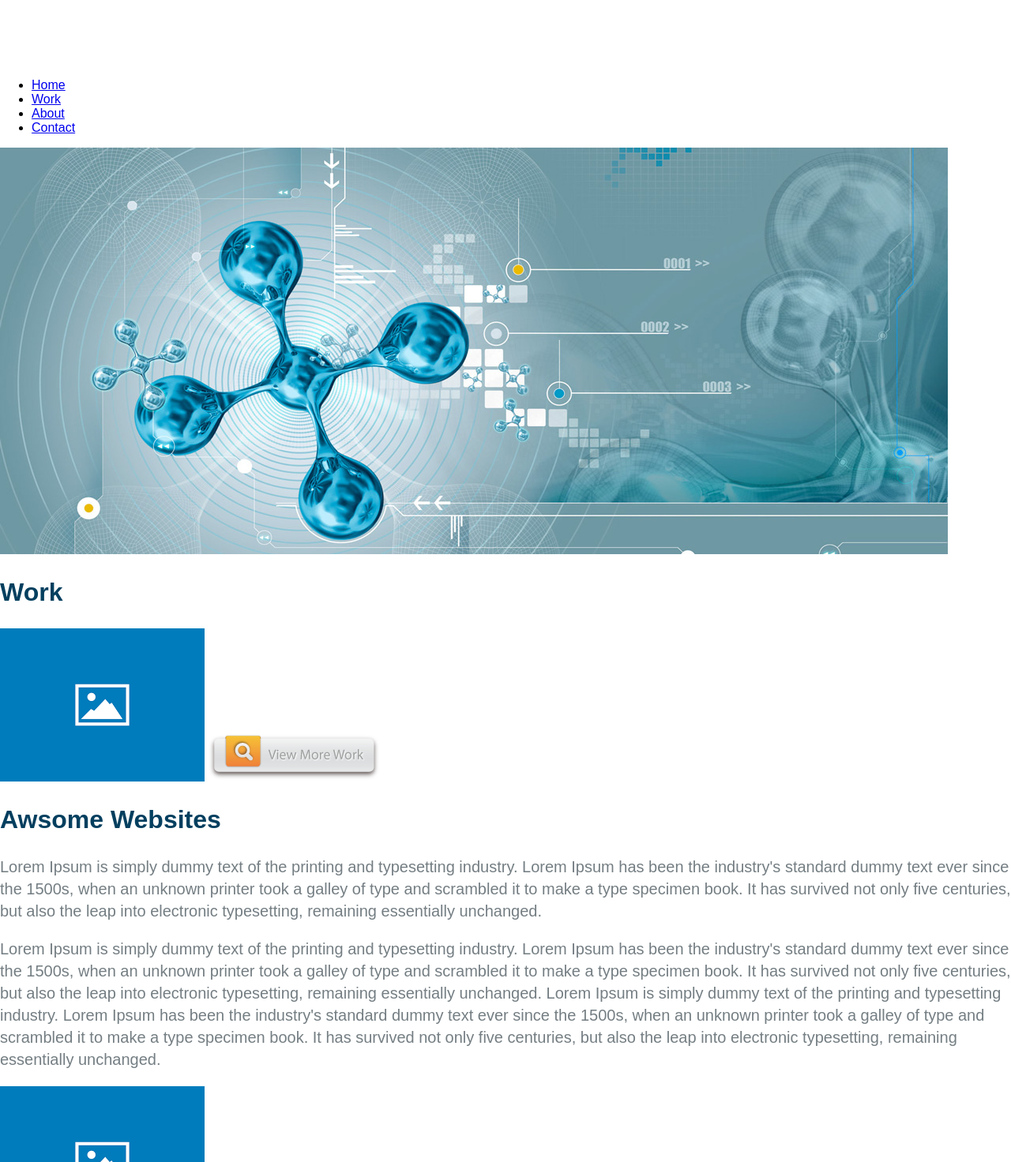
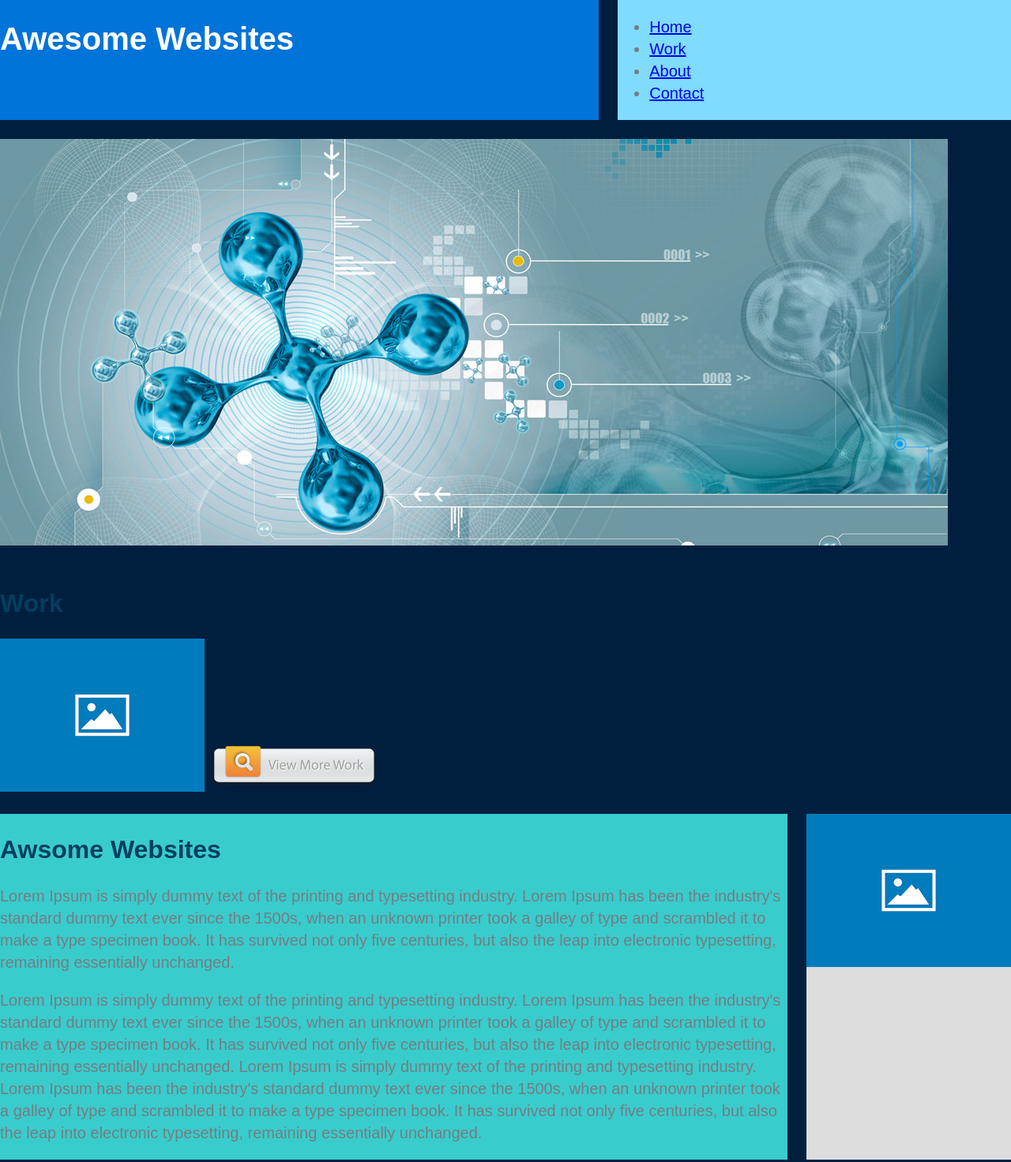
Before and after one commit to MiguelM10/ADPR4858, a plain HTML site: page assignments/class template/class_template.html in a window 1280 px wide. Shown: the top 1472 px of the page at 79% size. Drawn offline with nearby package versions, Linux system fonts and the light colour scheme.

Commit message:
Template First Part

```diff
--- a/assignments/class template/class_template.html
+++ b/assignments/class template/class_template.html
@@ -30,51 +30,73 @@
 
 <body>
 <div class="container">
+    <header class="site-id">
+        <h1>Awesome Websites</h1>
+    </header>
 
-    <h1>Awesome Websites</h1>
 
     <!-- Navigation -->
+    <nav class="menu">
         <ul>
             <li><a href="#">Home</a></li>
             <li><a href="#">Work</a></li>
             <li><a href="#">About</a></li>
             <li><a href="#">Contact</a></li>
         </ul>
+    </nav>
 
 
 
+<section>
     <img src="images/promoGraphic.jpg" alt="Awsome Website Hero Promo">
+</section>
+
 
 
 
 
 
 <!-- work -->
-
+<section>
     <h2>Work</h2>
     <img src="images/thumb.png" alt="Project 1">
 
     <img src="images/button.png" alt="View More Work">
+</section>
+
 
     <!-- Content -->
+
+    <section class="company">
         <h2>Awsome Websites</h2>
 
 
         <p>Lorem Ipsum is simply dummy text of the printing and typesetting industry. Lorem Ipsum has been the industry's standard dummy text ever since the 1500s, when an unknown printer took a galley of type and scrambled it to make a type specimen book. It has survived not only five centuries, but also the leap into electronic typesetting, remaining essentially unchanged.</p>
 
        <p> Lorem Ipsum is simply dummy text of the printing and typesetting industry. Lorem Ipsum has been the industry's standard dummy text ever since the 1500s, when an unknown printer took a galley of type and scrambled it to make a type specimen book. It has survived not only five centuries, but also the leap into electronic typesetting, remaining essentially unchanged. Lorem Ipsum is simply dummy text of the printing and typesetting industry. Lorem Ipsum has been the industry's standard dummy text ever since the 1500s, when an unknown printer took a galley of type and scrambled it to make a type specimen book. It has survived not only five centuries, but also the leap into electronic typesetting, remaining essentially unchanged.</p>
+    </section>
 
+       <aside class="company-image">
            <img src="images/thumb.png" alt="Company Thumbnail">
+        </aside>
+
+
+
 
 
     <!-- Quote -->
+    <section>
         <h3>Generally you don't see that kind of behavior in a major appliance.</h3>
         <p>- Peter Venkman</p>
+    </section>
+
 
 
     <!-- Footer  -->
+    <footer>
         <h2>Connect with us</h2>
         <p>Awesome Websites &copy; 2022</p>
+    </footer>
 
 </div><!--close container -->
 </body>
--- a/assignments/class template/css/inclass.css
+++ b/assignments/class template/css/inclass.css
@@ -25,9 +25,45 @@ h3 {
     font-size: 1.5rem;
     color: var(--primary-color)
 }
-p {
+p, ul, ol {
     font-size: 1.25rem;
     line-height: 1.75rem;
     color: var(--neutral-grey);
+}
+.img {
+    max-width: 100%;
+}
 
+ /************ Layout *************/
+ .container{
+     background-color: #001f3f;
+     width: min(95%, 75 rem);
+     margin: 0 auto;
+     display: grid;
+     gap: 1.5rem;
+     grid-template-columns: repeat (12,1fr);
+ }
+ .container>*{
+     grid-column: span 12;
+ }
+
+ /* Desktop Layout*/
+ @media screen and (min-width: 40rem) {
+
+ .site-id {
+     grid-column: 1 / span 6;
+     background-color: #0074D9;
+ }
+  .menu {
+      grid-column: 7/ span 6;
+      background-color: #7FDBFF;
+  }
+  .company {
+        grid-column: 1 / span 8;
+        background-color: #39CCCC;
+  }
+  .company-image {
+      grid-column: 9 / span 4;
+      background-color: #DDDDDD;
+  }
 }
```
Lines whose indentation alone changed are shown as unchanged.
